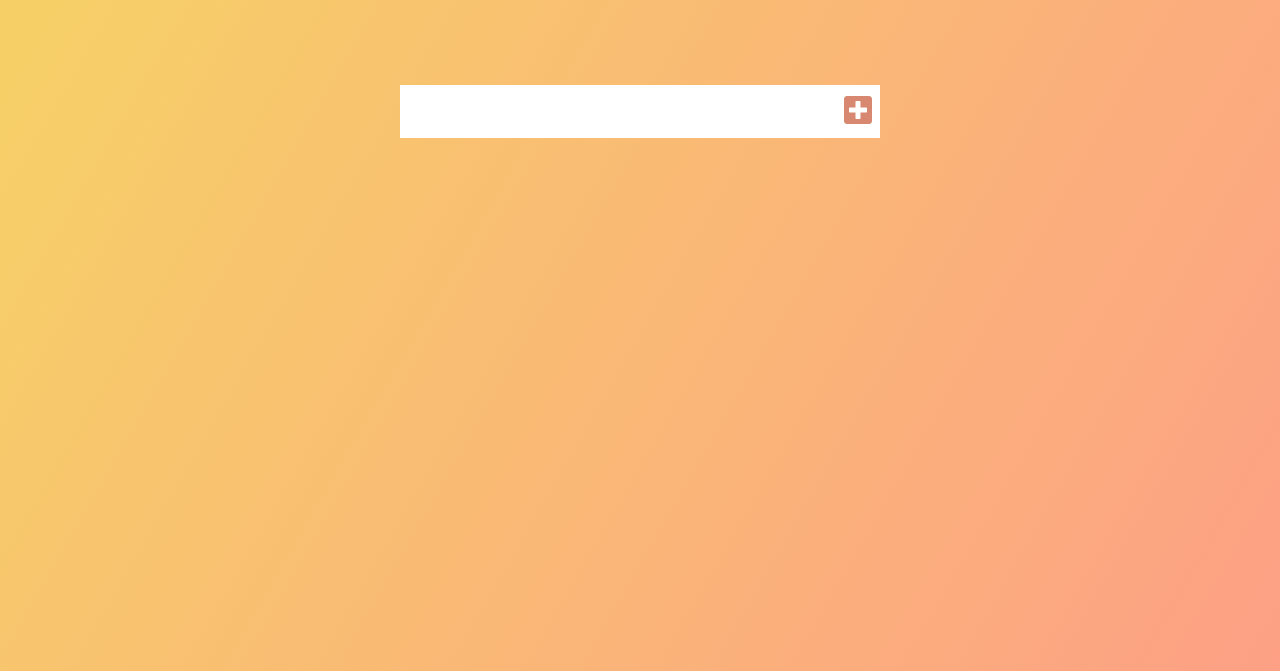
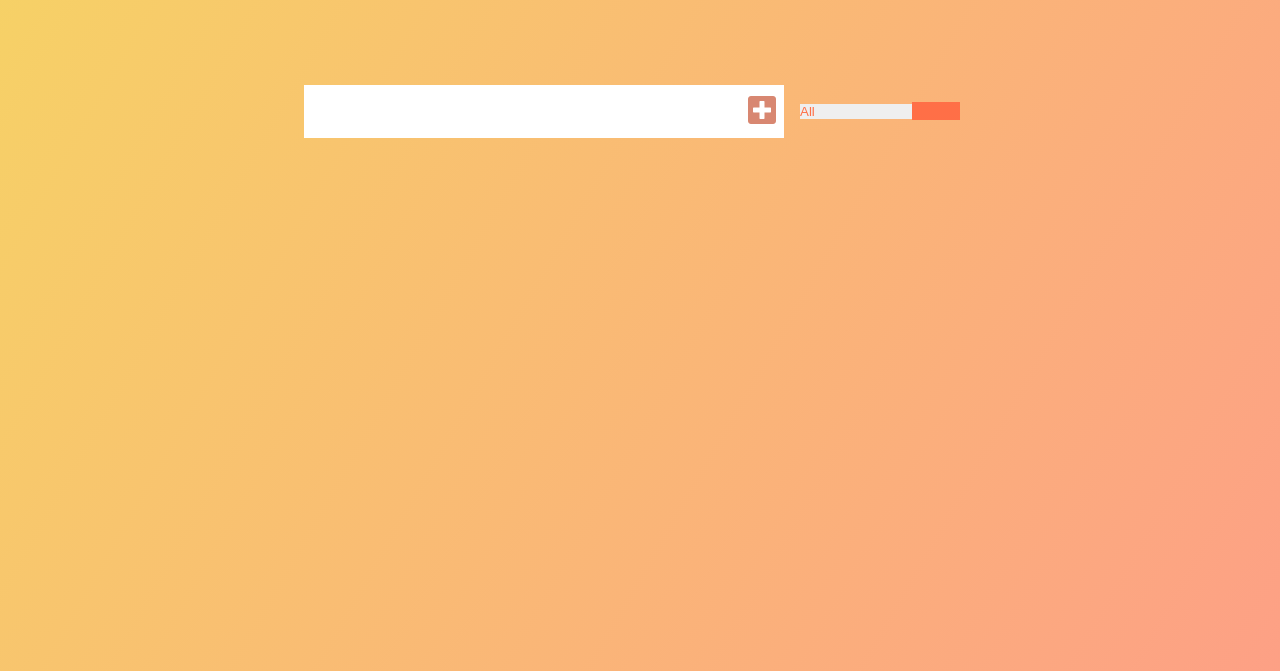
Before and after one commit to DEV-EGo/To-Do-list, a plain HTML site: page index.html in a window 1280 px wide. Shown: the part 129-800 px from the top of the page. Drawn offline with Linux system fonts and the light colour scheme.

Commit message:
messing with select

```diff
--- a/css/style.css
+++ b/css/style.css
@@ -108,3 +108,34 @@ form button:hover{
     transform: translateY(8rem) rotateZ(20deg);
     opacity: 0;
 }
+
+select{
+    -webkit-appearance: none;
+    -moz-appearance: none;
+    appearance: none;
+    outline:none;
+    border: none;
+}
+
+.select{
+    margin: 1rem;
+    position: relative;
+    overflow:hidden;
+}
+
+select{
+    color: #ff6f47;
+    width: 10rem;
+    cursor: pointer;
+
+}
+
+.select::after{
+    content: "\25BC";
+    position: absolute;
+    background:#ff6f47;
+    top:0;
+    right:0;
+    padding: 1rem;
+    pointer-events: none;
+}
--- a/index.html
+++ b/index.html
@@ -33,11 +33,20 @@
             <button class="todo-button" type="submit">
                 <i class="fas fa-plus-square"></i>
             </button>
+
+            <div class="select">
+                <select name="todos" class="filter-todo">
+
+                    <option value="all">All</option>
+                    <option value="completed">Completed</option>
+                    <option value="uncompleted">Uncompleted</option>
+
+                </select>
+            </div>
         </form>
 
         <div class="todo-container">
             <ul class="todo-list"></ul>
-
         </div>
 
         <script src="./Javascript/manifest.js"></script>
```
